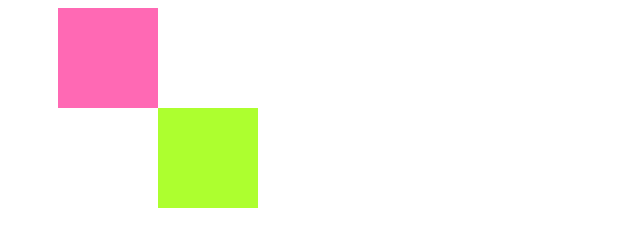
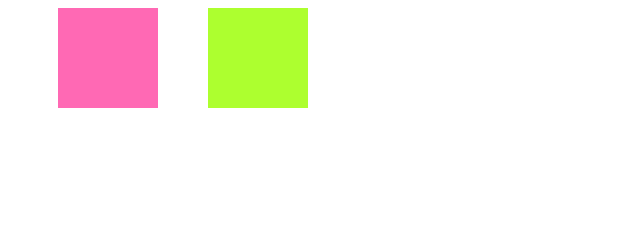
Before and after one commit to shenqiuhui/drogFunctionEncapsulation, a plain HTML site: page index.html in a window 1280 px wide. Shown: the whole page, without its empty margins (0-640 px from the left). Drawn offline with Linux system fonts and the light colour scheme.

Commit message:
拖拽功能模块及案例

```diff
--- a/css/index.css
+++ b/css/index.css
@@ -2,6 +2,7 @@
 #box2 {
     width: 100px;
     height: 100px;
+    position: absolute;
 }
 
 #box1 {
@@ -11,5 +12,5 @@
 
 #box2 {
     background-color: greenyellow;
-    transform: translateX(150px);
+    transform: translateX(200px);
 }
```
